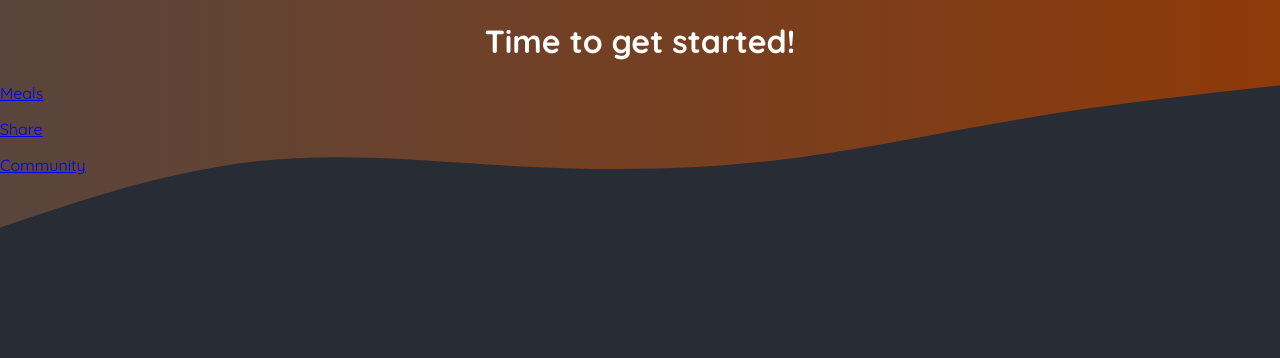
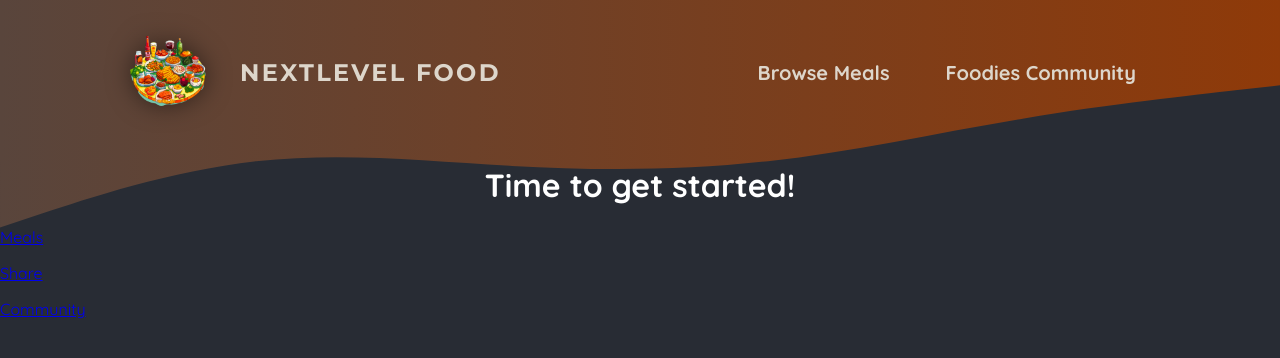
Before and after one commit to HrsHristov/foodies-app, a Next.js app: page / in a window 1280 px wide. Shown: the top 358 px of the page. Built offline with nearby package versions, Linux system fonts and the light colour scheme.

Commit message:
Add header and navigation

```diff
--- a/app/layout.js
+++ b/app/layout.js
@@ -1,8 +1,9 @@
-import './globals.css';
+import MainHeader from "@/components/main-header";
+import "./globals.css";
 
 export const metadata = {
-  title: 'NextLevel Food',
-  description: 'Delicious meals, shared by a food-loving community.',
+    title: "NextLevel Food",
+    description: "Delicious meals, shared by a food-loving community.",
 };
 
 export default function RootLayout({ children }) {
@@ -10,16 +11,31 @@
         <html lang="en">
             <body>
                 <div className="header-background">
-          <svg xmlns="http://www.w3.org/2000/svg" viewBox="0 0 1440 320">
+                    <svg
+                        xmlns="http://www.w3.org/2000/svg"
+                        viewBox="0 0 1440 320"
+                    >
                         <defs>
-              <linearGradient id="gradient" x1="0%" y1="0%" x2="100%" y2="0%">
+                            <linearGradient
+                                id="gradient"
+                                x1="0%"
+                                y1="0%"
+                                x2="100%"
+                                y2="0%"
+                            >
                                 <stop
                                     offset="0%"
-                  style={{ stopColor: '#59453c', stopOpacity: '1' }}
+                                    style={{
+                                        stopColor: "#59453c",
+                                        stopOpacity: "1",
+                                    }}
                                 />
                                 <stop
                                     offset="100%"
-                  style={{ stopColor: '#8f3a09', stopOpacity: '1' }}
+                                    style={{
+                                        stopColor: "#8f3a09",
+                                        stopOpacity: "1",
+                                    }}
                                 />
                             </linearGradient>
                         </defs>
@@ -29,7 +45,7 @@
                         ></path>
                     </svg>
                 </div>
-
+                <MainHeader />
                 {children}
             </body>
         </html>
--- /dev/null
+++ b/components/main-header.js
@@ -0,0 +1,28 @@
+import Link from "next/link";
+
+import classes from "./main-header.module.css";
+import logoImg from "@/assets/logo.png";
+
+const MainHeader = () => {
+    return (
+        <header className={classes.header}>
+            <Link className={classes.logo} href="/">
+                <img src={logoImg.src} alt="A plate with food on it" />
+                NextLevel Food
+            </Link>
+
+            <nav className={classes.nav}>
+                <ul>
+                    <li>
+                        <Link href="/meals">Browse Meals</Link>
+                    </li>
+                    <li>
+                        <Link href="/community">Foodies Community</Link>
+                    </li>
+                </ul>
+            </nav>
+        </header>
+    );
+};
+
+export default MainHeader;
--- /dev/null
+++ b/components/main-header.module.css
@@ -0,0 +1,67 @@
+.header {
+    display: flex;
+    justify-content: space-between;
+    align-items: center;
+    padding: 2rem 1rem;
+}
+
+@media (min-width: 768px) {
+    .header {
+        padding: 2rem 10%;
+    }
+}
+
+.nav ul {
+    list-style: none;
+    margin: 0;
+    padding: 0;
+    display: flex;
+    gap: 1.5rem;
+    /* font-family: 'Montserrat', sans-serif; */
+    font-size: 1.25rem;
+}
+
+.nav a {
+    text-decoration: none;
+    color: #ddd6cb;
+    font-weight: bold;
+    padding: 0.5rem 1rem;
+    border-radius: 0.5rem;
+}
+
+.nav a:hover,
+.nav a:active {
+    background: linear-gradient(90deg, #ff8a05, #f9b331);
+    background-clip: text;
+    -webkit-background-clip: text;
+    -webkit-text-fill-color: transparent;
+    text-shadow: 0 0 18px rgba(248, 190, 42, 0.8);
+}
+
+.active {
+    background: linear-gradient(90deg, #ff8a05, #f9b331);
+    background-clip: text;
+    -webkit-background-clip: text;
+    -webkit-text-fill-color: transparent;
+}
+
+.logo {
+    display: flex;
+    align-items: center;
+    justify-content: center;
+    gap: 2rem;
+    text-decoration: none;
+    color: #ddd6cb;
+    font-weight: bold;
+    font-family: "Montserrat", sans-serif;
+    letter-spacing: 0.15rem;
+    text-transform: uppercase;
+    font-size: 1.5rem;
+}
+
+.logo img {
+    width: 5rem;
+    height: 5rem;
+    object-fit: contain;
+    filter: drop-shadow(0 0 0.75rem rgba(0, 0, 0, 0.5));
+}
```
Lines whose indentation alone changed are shown as unchanged.
